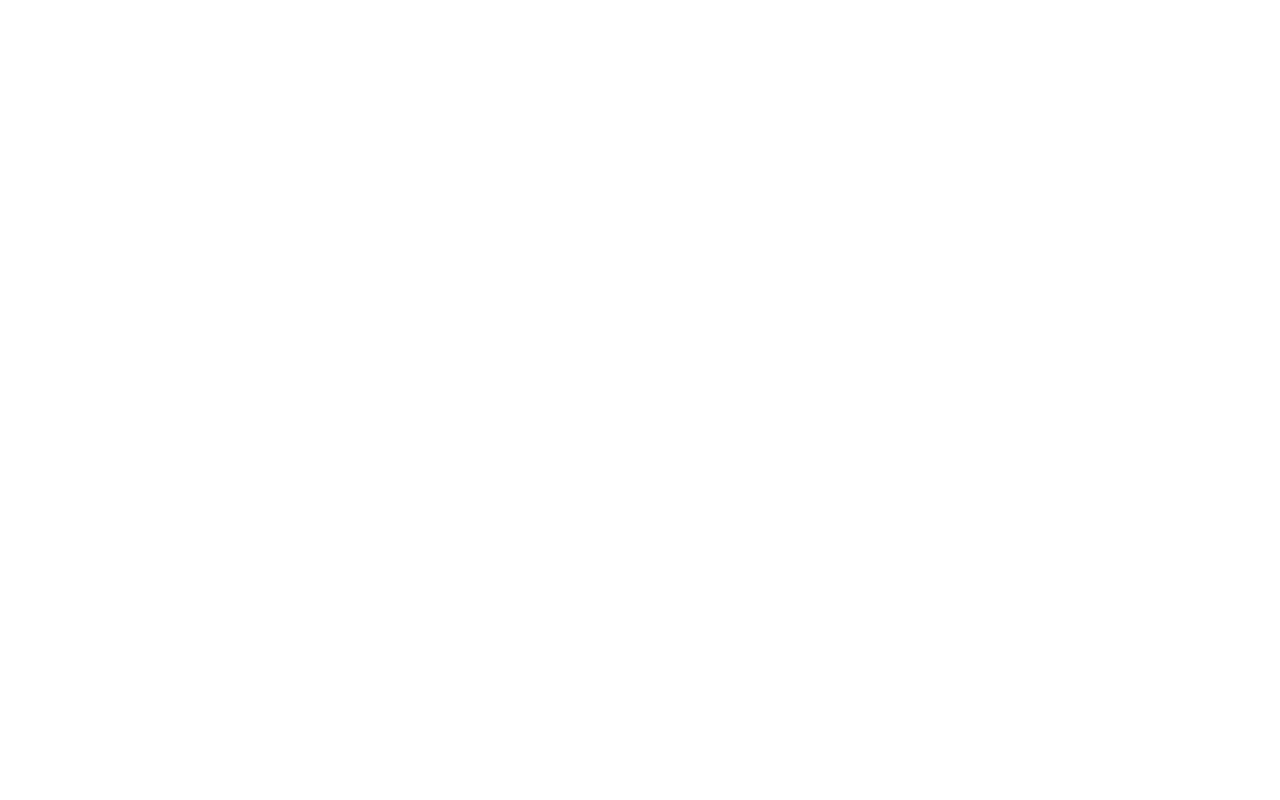
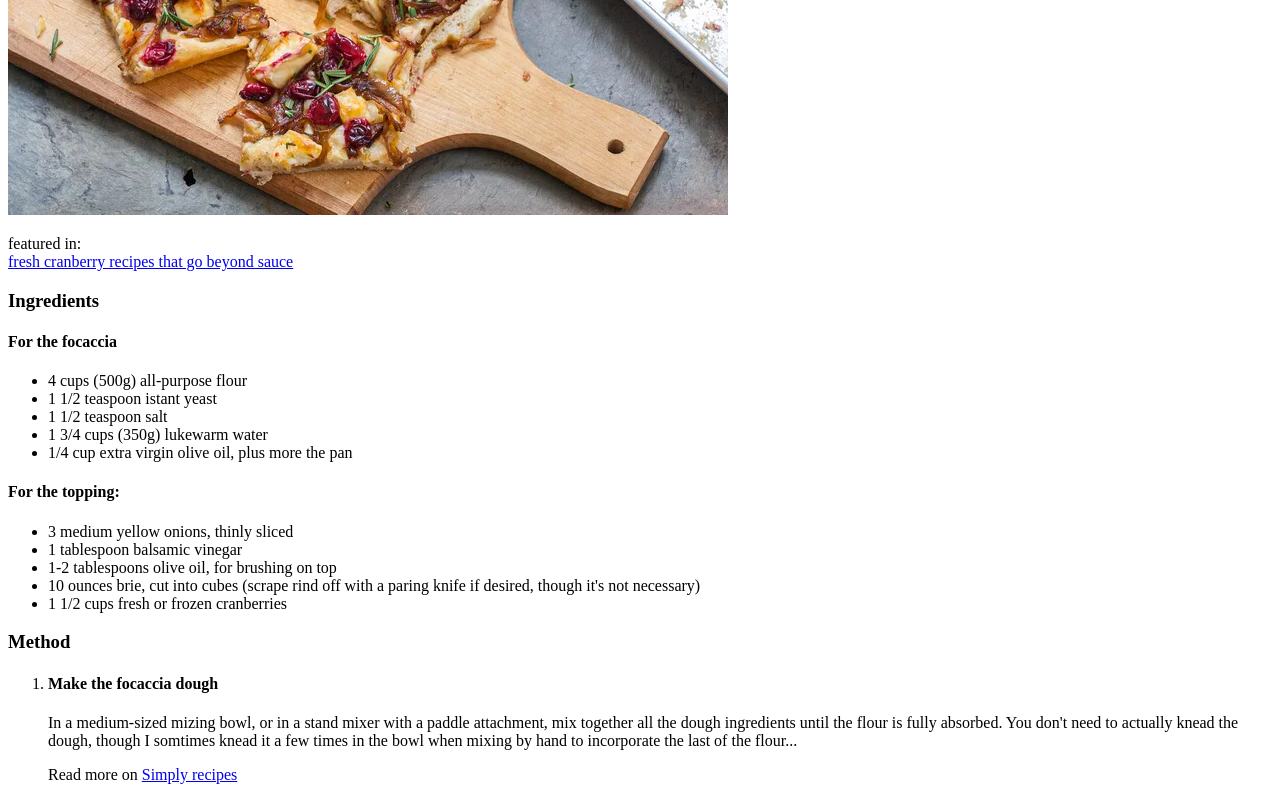
Before and after one commit to MrMax01/S1-L3-CSS-level-1-2-3, a plain HTML site: page index.html in a window 1280 px wide. Shown: the part 488-1288 px from the top of the page. Before the commit the page ends 800 px from the top, so only its background shows below. Drawn offline with Linux system fonts and the light colour scheme.

Commit message:
formatted text

```diff
--- a/index.html
+++ b/index.html
@@ -17,9 +17,47 @@
           Wow yout taste buds festive focacci appetizer topped with sweet caramelized onions, tart cranberries, and
           creamy brie. It will become yout new favorite starter!
         </p>
+        <img src="assets/focaccia.png" alt="Focaccia" />
+        <p>
+          <span>featured in:</span><br />
+          <a href="#">fresh cranberry recipes that go beyond sauce</a>
+        </p>
       </section>
-      <section class="ingredients"></section>
-      <section class="method"></section>
+      <section class="ingredients">
+        <h3>Ingredients</h3>
+        <h4>For the focaccia</h4>
+        <ul>
+          <li>4 cups (500g) all-purpose flour</li>
+          <li>1 1/2 teaspoon istant yeast</li>
+          <li>1 1/2 teaspoon salt</li>
+          <li>1 3/4 cups (350g) lukewarm water</li>
+          <li>1/4 cup extra virgin olive oil, plus more the pan</li>
+        </ul>
+        <h4>For the topping:</h4>
+        <ul>
+          <li>3 medium yellow onions, thinly sliced</li>
+          <li>1 tablespoon balsamic vinegar</li>
+          <li>1-2 tablespoons olive oil, for brushing on top</li>
+          <li>
+            10 ounces brie, cut into cubes (scrape rind off with a paring knife if desired, though it's not necessary)
+          </li>
+          <li>1 1/2 cups fresh or frozen cranberries</li>
+        </ul>
+      </section>
+      <section class="method">
+        <h3>Method</h3>
+        <ol>
+          <li>
+            <h4>Make the focaccia dough</h4>
+            <p>
+              In a medium-sized mizing bowl, or in a stand mixer with a paddle attachment, mix together all the dough
+              ingredients until the flour is fully absorbed. You don't need to actually knead the dough, though I
+              somtimes knead it a few times in the bowl when mixing by hand to incorporate the last of the flour...
+            </p>
+            Read more on <a href="#">Simply recipes</a>
+          </li>
+        </ol>
+      </section>
     </main>
   </body>
 </html>
```
